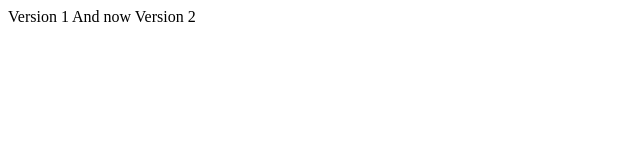
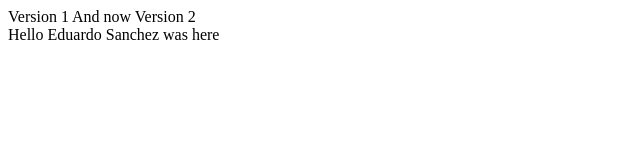
Before and after one commit to rodrigorosasv/first-bootcamp-repo, a plain HTML site: page index.html in a window 1280 px wide. Shown: the whole page, without its empty margins (0-640 px from the left). Drawn offline with Linux system fonts and the light colour scheme.

Commit message:
Hello Eduardo was here :)

```diff
--- a/index.html
+++ b/index.html
@@ -1,2 +1,3 @@
 Version 1
 And now Version 2
+<div>Hello Eduardo Sanchez was here</div>
```
